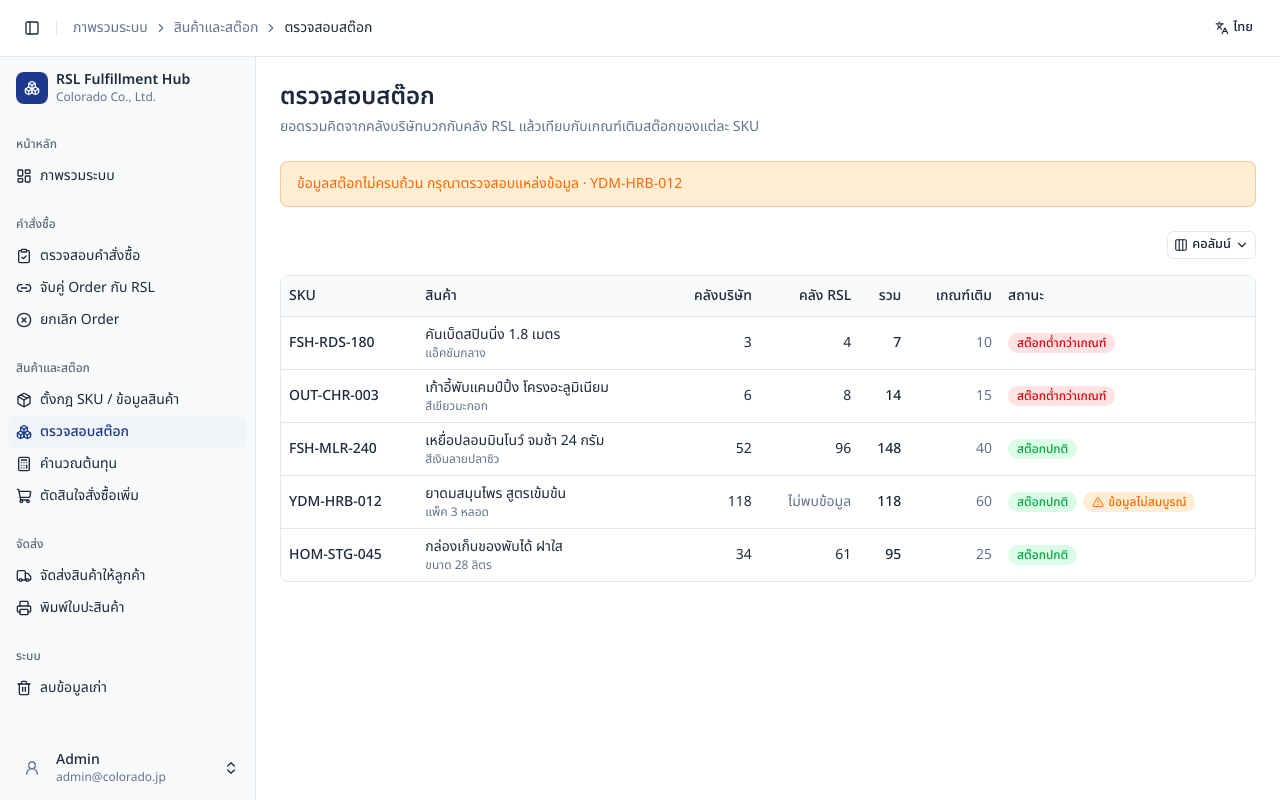
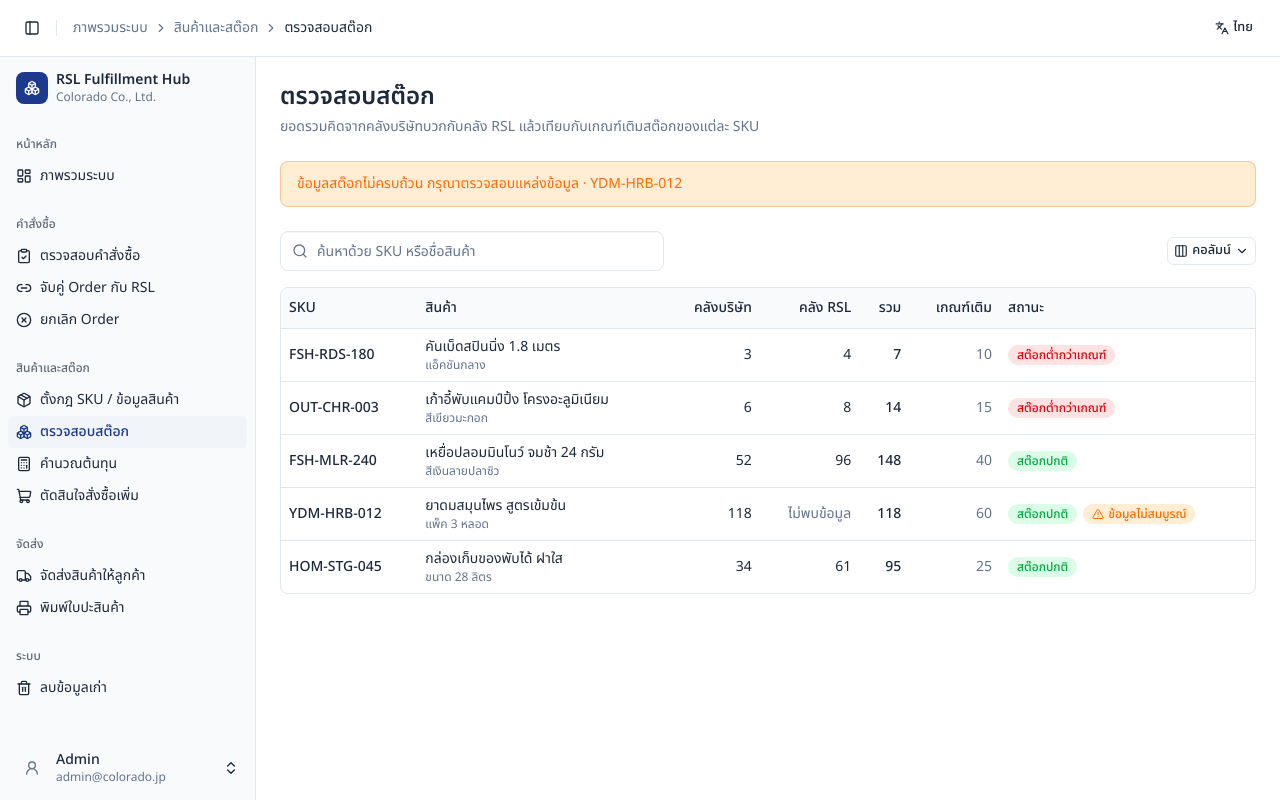
Before and after one commit to xbpkdi/01418321-final-project, a Next.js app: page /products/stock in a window 1280 px wide. Built offline with nearby package versions, Linux system fonts and the light colour scheme.

Commit message:
feat: add search to the product and stock tables

```diff
--- a/src/app/(app)/products/page.tsx
+++ b/src/app/(app)/products/page.tsx
@@ -3,7 +3,7 @@
 // ProductScreen — UC 3A ตั้งกฎ SKU
 // ข้อความและเงื่อนไขตรวจสอบทั้งหมดมาจาก 00-use-case-descriptions.md
 
-import { useState } from "react";
+import { useMemo, useState } from "react";
 import { Package } from "lucide-react";
 import { toast } from "sonner";
 import { Button } from "@/components/ui/button";
@@ -27,6 +27,7 @@ import {
 import { PageHeader } from "@/components/shared/page-header";
 import { EmptyState } from "@/components/shared/empty-state";
 import { DataTable } from "@/components/shared/data-table";
+import { TableSearch } from "@/components/shared/table-search";
 import { productColumns } from "./columns";
 import { useT } from "@/lib/i18n/context";
 import { MOCK_PRODUCTS } from "@/mock/products";
@@ -58,6 +59,7 @@ export default function ProductScreen() {
   const [products, setProducts] = useState<Product[]>(MOCK_PRODUCTS);
   const [draft, setDraft] = useState<Product | null>(null);
   const [editingSku, setEditingSku] = useState<string | null>(null);
+  const [keyword, setKeyword] = useState("");
   const [error, setError] = useState<string | null>(null);
 
   function openCreate() {
@@ -128,6 +130,18 @@ export default function ProductScreen() {
     );
   }
 
+  // ค้นด้วย SKU ชื่อสินค้า หรือซัพพลายเออร์
+  const visible = useMemo(() => {
+    const q = keyword.trim().toLowerCase();
+    if (!q) return products;
+    return products.filter(
+      (p) =>
+        p.sku.toLowerCase().includes(q) ||
+        p.product_name.toLowerCase().includes(q) ||
+        p.supplier_name.toLowerCase().includes(q),
+    );
+  }, [products, keyword]);
+
   return (
     <div className="grid gap-6 p-6">
       <PageHeader
@@ -137,15 +151,27 @@ export default function ProductScreen() {
       />
 
       <DataTable
-        data={products}
+        data={visible}
         columns={columns}
         getRowId={(row) => row.sku}
+        toolbar={
+          <TableSearch
+            value={keyword}
+            onChange={setKeyword}
+            label={t.products.searchLabel}
+            placeholder={t.products.searchPlaceholder}
+          />
+        }
         emptyState={
           <EmptyState
             icon={Package}
-            title={t.products.emptyTitle}
-            hint={t.products.emptyHint}
-            action={<Button onClick={openCreate}>{t.products.create}</Button>}
+            title={keyword ? t.products.emptySearchTitle : t.products.emptyTitle}
+            hint={keyword ? t.products.emptySearchHint : t.products.emptyHint}
+            action={
+              keyword ? undefined : (
+                <Button onClick={openCreate}>{t.products.create}</Button>
+              )
+            }
           />
         }
       />
--- a/src/app/(app)/products/stock/stock-table.tsx
+++ b/src/app/(app)/products/stock/stock-table.tsx
@@ -1,15 +1,49 @@
 "use client";
 
 import * as React from "react";
+import { Boxes } from "lucide-react";
 import { DataTable } from "@/components/shared/data-table";
+import { TableSearch } from "@/components/shared/table-search";
+import { EmptyState } from "@/components/shared/empty-state";
 import { useT } from "@/lib/i18n/context";
 import { stockColumns, type StockRow } from "./columns";
 
 export function StockTable({ data }: { data: StockRow[] }) {
   const t = useT();
   const columns = React.useMemo(() => stockColumns(t), [t]);
+  const [keyword, setKeyword] = React.useState("");
+
+  // ค้นด้วย SKU หรือชื่อสินค้า
+  const visible = React.useMemo(() => {
+    const q = keyword.trim().toLowerCase();
+    if (!q) return data;
+    return data.filter(
+      (row) =>
+        row.sku.toLowerCase().includes(q) ||
+        row.product_name.toLowerCase().includes(q),
+    );
+  }, [data, keyword]);
 
   return (
-    <DataTable data={data} columns={columns} getRowId={(row) => row.sku} />
+    <DataTable
+      data={visible}
+      columns={columns}
+      getRowId={(row) => row.sku}
+      toolbar={
+        <TableSearch
+          value={keyword}
+          onChange={setKeyword}
+          label={t.stock.searchLabel}
+          placeholder={t.stock.searchPlaceholder}
+        />
+      }
+      emptyState={
+        <EmptyState
+          icon={Boxes}
+          title={t.stock.emptySearchTitle}
+          hint={t.stock.emptySearchHint}
+        />
+      }
+    />
   );
 }
```
